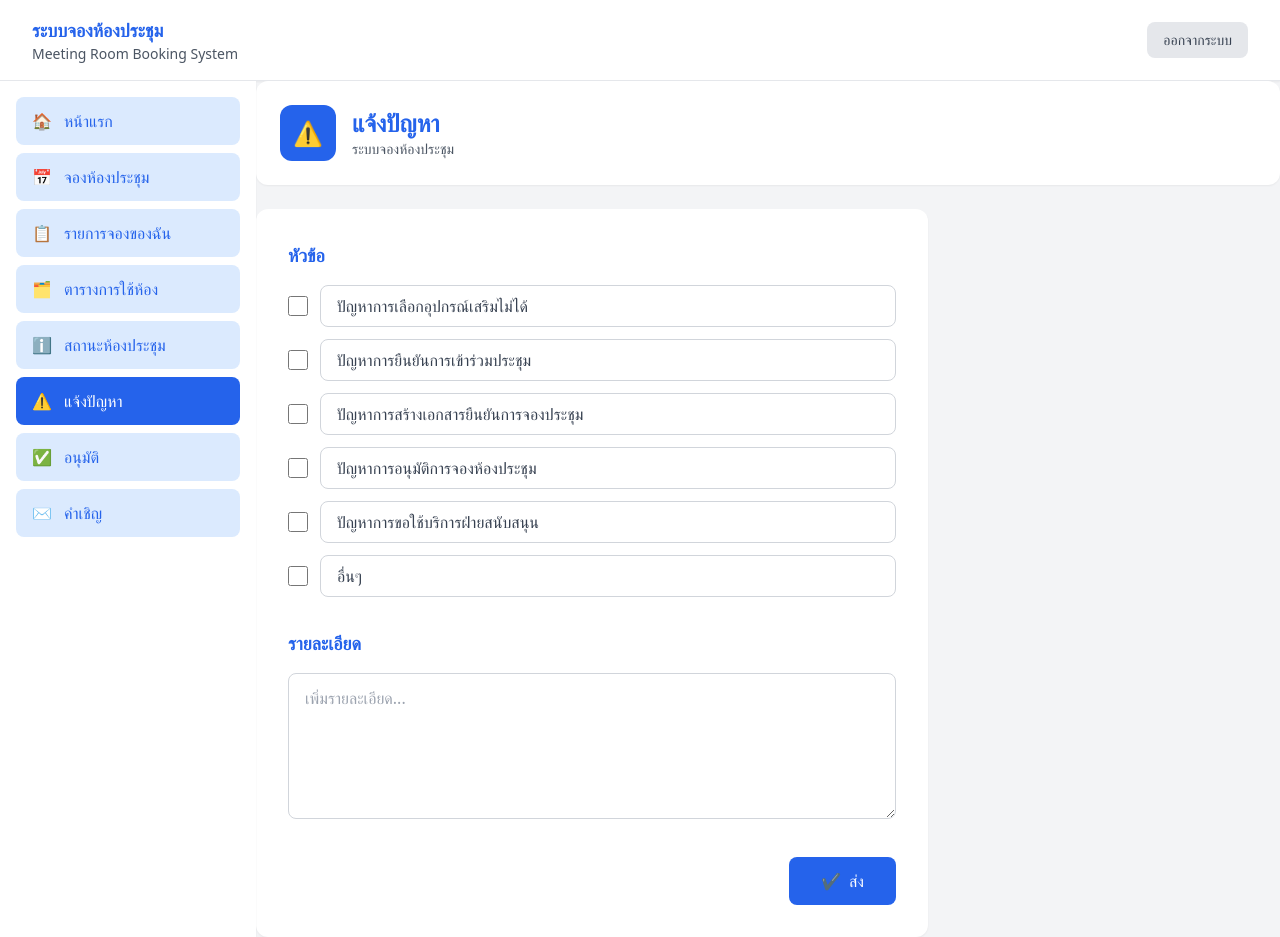
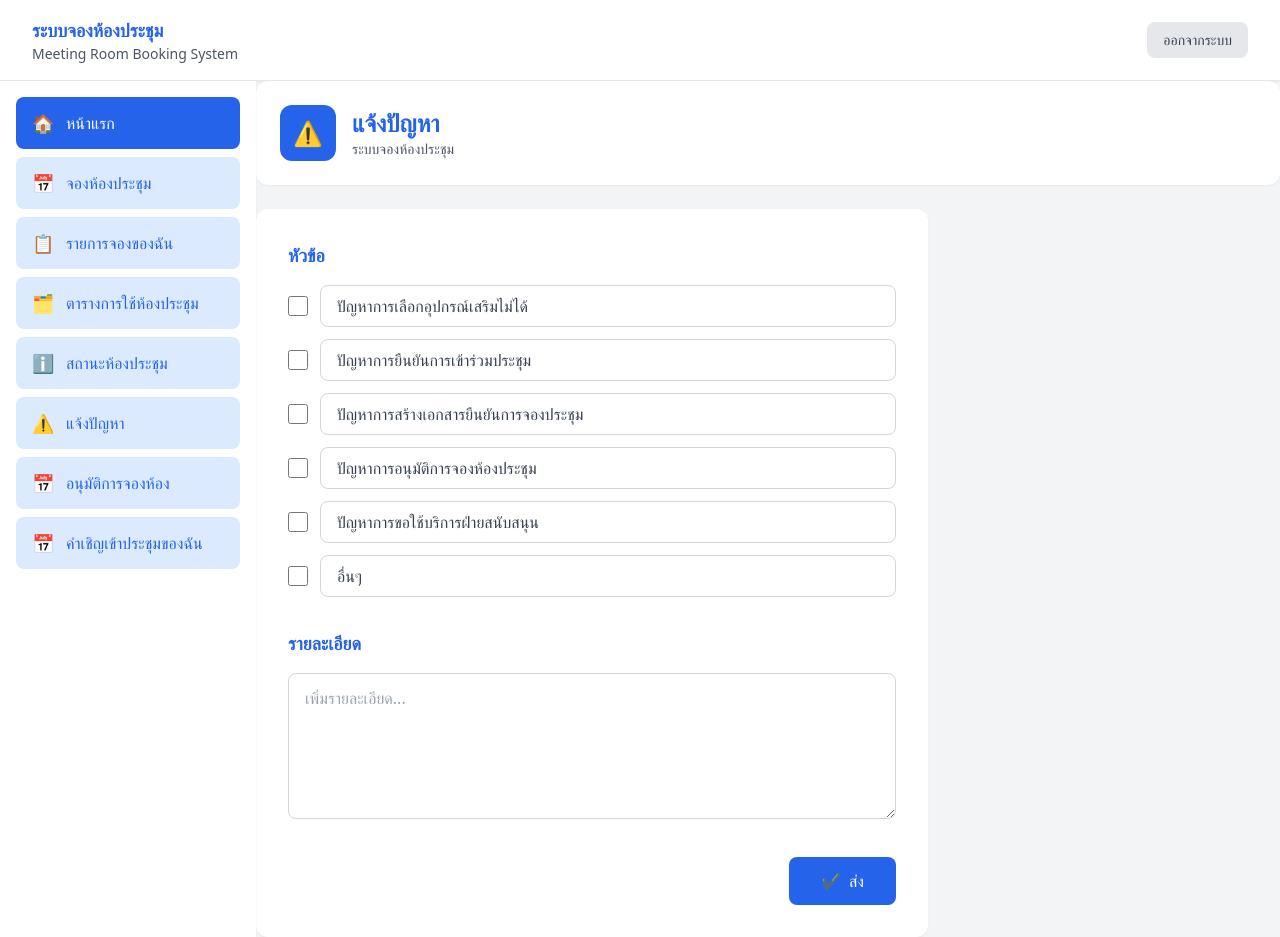
Before and after one commit to SewapongMunjan/Booking-Conference-room, a Vue app in the folder bookconroom/: page /report in a window 1280 px wide. Built offline with nearby package versions, Linux system fonts and the light colour scheme; no server answers; sample sign-in values are in the browser's storage.

Commit message:
navbar fix

```diff
--- a/bookconroom/src/components/AdminApprovals.vue
+++ b/bookconroom/src/components/AdminApprovals.vue
@@ -118,6 +118,22 @@
             >
               <span class="text-lg">⚠️</span>
               <span class="truncate">แจ้งปัญหา</span>
+            </router-link>
+            <router-link
+              to="/admin/approvals"
+              @click="sidebarOpen = false"
+              class="flex items-center gap-3 px-4 py-3 text-blue-600 bg-blue-100 rounded-lg hover:bg-blue-200 transition-colors"
+            >
+              <span class="text-lg">📅</span>
+              <span class="truncate">อนุมัติการจองห้อง</span>
+            </router-link>
+            <router-link
+              to="/my-invites"
+              @click="sidebarOpen = false"
+              class="flex items-center gap-3 px-4 py-3 text-blue-600 bg-blue-100 rounded-lg hover:bg-blue-200 transition-colors"
+            >
+              <span class="text-lg">📅</span>
+              <span class="truncate">คำเชิญเข้าประชุมของฉัน</span>
             </router-link>
           </nav>
 
--- a/bookconroom/src/components/BookCompleteInfo.vue
+++ b/bookconroom/src/components/BookCompleteInfo.vue
@@ -118,6 +118,22 @@
             >
               <span class="text-lg">⚠️</span>
               <span class="truncate">แจ้งปัญหา</span>
+            </router-link>
+            <router-link
+              to="/admin/approvals"
+              @click="sidebarOpen = false"
+              class="flex items-center gap-3 px-4 py-3 text-blue-600 bg-blue-100 rounded-lg hover:bg-blue-200 transition-colors"
+            >
+              <span class="text-lg">📅</span>
+              <span class="truncate">อนุมัติการจองห้อง</span>
+            </router-link>
+            <router-link
+              to="/my-invites"
+              @click="sidebarOpen = false"
+              class="flex items-center gap-3 px-4 py-3 text-blue-600 bg-blue-100 rounded-lg hover:bg-blue-200 transition-colors"
+            >
+              <span class="text-lg">📅</span>
+              <span class="truncate">คำเชิญเข้าประชุมของฉัน</span>
             </router-link>
           </nav>
 
--- a/bookconroom/src/components/Booking.vue
+++ b/bookconroom/src/components/Booking.vue
@@ -118,6 +118,22 @@
             >
               <span class="text-lg">⚠️</span>
               <span class="truncate">แจ้งปัญหา</span>
+            </router-link>
+            <router-link
+              to="/admin/approvals"
+              @click="sidebarOpen = false"
+              class="flex items-center gap-3 px-4 py-3 text-blue-600 bg-blue-100 rounded-lg hover:bg-blue-200 transition-colors"
+            >
+              <span class="text-lg">📅</span>
+              <span class="truncate">อนุมัติการจองห้อง</span>
+            </router-link>
+            <router-link
+              to="/my-invites"
+              @click="sidebarOpen = false"
+              class="flex items-center gap-3 px-4 py-3 text-blue-600 bg-blue-100 rounded-lg hover:bg-blue-200 transition-colors"
+            >
+              <span class="text-lg">📅</span>
+              <span class="truncate">คำเชิญเข้าประชุมของฉัน</span>
             </router-link>
           </nav>
 
--- a/bookconroom/src/components/BookingInfo.vue
+++ b/bookconroom/src/components/BookingInfo.vue
@@ -118,6 +118,22 @@
             >
               <span class="text-lg">⚠️</span>
               <span class="truncate">แจ้งปัญหา</span>
+            </router-link>
+            <router-link
+              to="/admin/approvals"
+              @click="sidebarOpen = false"
+              class="flex items-center gap-3 px-4 py-3 text-blue-600 bg-blue-100 rounded-lg hover:bg-blue-200 transition-colors"
+            >
+              <span class="text-lg">📅</span>
+              <span class="truncate">อนุมัติการจองห้อง</span>
+            </router-link>
+            <router-link
+              to="/my-invites"
+              @click="sidebarOpen = false"
+              class="flex items-center gap-3 px-4 py-3 text-blue-600 bg-blue-100 rounded-lg hover:bg-blue-200 transition-colors"
+            >
+              <span class="text-lg">📅</span>
+              <span class="truncate">คำเชิญเข้าประชุมของฉัน</span>
             </router-link>
           </nav>
 
--- a/bookconroom/src/components/BookingList.vue
+++ b/bookconroom/src/components/BookingList.vue
@@ -118,6 +118,22 @@
             >
               <span class="text-lg">⚠️</span>
               <span class="truncate">แจ้งปัญหา</span>
+            </router-link>
+            <router-link
+              to="/admin/approvals"
+              @click="sidebarOpen = false"
+              class="flex items-center gap-3 px-4 py-3 text-blue-600 bg-blue-100 rounded-lg hover:bg-blue-200 transition-colors"
+            >
+              <span class="text-lg">📅</span>
+              <span class="truncate">อนุมัติการจองห้อง</span>
+            </router-link>
+            <router-link
+              to="/my-invites"
+              @click="sidebarOpen = false"
+              class="flex items-center gap-3 px-4 py-3 text-blue-600 bg-blue-100 rounded-lg hover:bg-blue-200 transition-colors"
+            >
+              <span class="text-lg">📅</span>
+              <span class="truncate">คำเชิญเข้าประชุมของฉัน</span>
             </router-link>
           </nav>
 
--- a/bookconroom/src/components/Home.vue
+++ b/bookconroom/src/components/Home.vue
@@ -118,6 +118,22 @@
             >
               <span class="text-lg">⚠️</span>
               <span class="truncate">แจ้งปัญหา</span>
+            </router-link>
+            <router-link
+              to="/admin/approvals"
+              @click="sidebarOpen = false"
+              class="flex items-center gap-3 px-4 py-3 text-blue-600 bg-blue-100 rounded-lg hover:bg-blue-200 transition-colors"
+            >
+              <span class="text-lg">📅</span>
+              <span class="truncate">อนุมัติการจองห้อง</span>
+            </router-link>
+            <router-link
+              to="/my-invites"
+              @click="sidebarOpen = false"
+              class="flex items-center gap-3 px-4 py-3 text-blue-600 bg-blue-100 rounded-lg hover:bg-blue-200 transition-colors"
+            >
+              <span class="text-lg">📅</span>
+              <span class="truncate">คำเชิญเข้าประชุมของฉัน</span>
             </router-link>
           </nav>
 
--- a/bookconroom/src/components/MyInvites.vue
+++ b/bookconroom/src/components/MyInvites.vue
@@ -118,6 +118,22 @@
             >
               <span class="text-lg">⚠️</span>
               <span class="truncate">แจ้งปัญหา</span>
+            </router-link>
+            <router-link
+              to="/admin/approvals"
+              @click="sidebarOpen = false"
+              class="flex items-center gap-3 px-4 py-3 text-blue-600 bg-blue-100 rounded-lg hover:bg-blue-200 transition-colors"
+            >
+              <span class="text-lg">📅</span>
+              <span class="truncate">อนุมัติการจองห้อง</span>
+            </router-link>
+            <router-link
+              to="/my-invites"
+              @click="sidebarOpen = false"
+              class="flex items-center gap-3 px-4 py-3 text-blue-600 bg-blue-100 rounded-lg hover:bg-blue-200 transition-colors"
+            >
+              <span class="text-lg">📅</span>
+              <span class="truncate">คำเชิญเข้าประชุมของฉัน</span>
             </router-link>
           </nav>
 
--- a/bookconroom/src/components/Report.vue
+++ b/bookconroom/src/components/Report.vue
@@ -57,16 +57,72 @@
             </button>
           </div>
           <!-- Nav -->
-            <nav class="flex-1 p-4 space-y-2 overflow-y-auto">
-              <router-link to="/" class="nav-link">🏠 <span>หน้าแรก</span></router-link>
-              <router-link to="/booking" class="nav-link">📅 <span>จองห้องประชุม</span></router-link>
-              <router-link to="/booking-list" class="nav-link">📋 <span>รายการจองของฉัน</span></router-link>
-              <router-link to="/room-use" class="nav-link">🗂️ <span>ตารางการใช้ห้อง</span></router-link>
-              <router-link to="/room-status" class="nav-link">ℹ️ <span>สถานะห้องประชุม</span></router-link>
-              <router-link to="/report" class="nav-link-active">⚠️ <span>แจ้งปัญหา</span></router-link>
-              <router-link to="/admin-approvals" class="nav-link">✅ <span>อนุมัติ</span></router-link>
-              <router-link to="/my-invites" class="nav-link">✉️ <span>คำเชิญ</span></router-link>
-            </nav>
+          <nav class="flex-1 p-4 space-y-2 overflow-y-auto">
+            <router-link
+              to="/"
+              @click="sidebarOpen = false"
+              class="flex items-center gap-3 px-4 py-3 text-white bg-blue-600 rounded-lg font-medium"
+            >
+              <span class="text-lg">🏠</span>
+              <span class="truncate">หน้าแรก</span>
+            </router-link>
+            <router-link
+              to="/booking"
+              @click="sidebarOpen = false"
+              class="flex items-center gap-3 px-4 py-3 text-blue-600 bg-blue-100 rounded-lg hover:bg-blue-200 transition-colors"
+            >
+              <span class="text-lg">📅</span>
+              <span class="truncate">จองห้องประชุม</span>
+            </router-link>
+            <router-link
+              to="/booking-list"
+              @click="sidebarOpen = false"
+              class="flex items-center gap-3 px-4 py-3 text-blue-600 bg-blue-100 rounded-lg hover:bg-blue-200 transition-colors"
+            >
+              <span class="text-lg">📋</span>
+              <span class="truncate">รายการจองของฉัน</span>
+            </router-link>
+            <router-link
+              to="/room-use"
+              @click="sidebarOpen = false"
+              class="flex items-center gap-3 px-4 py-3 text-blue-600 bg-blue-100 rounded-lg hover:bg-blue-200 transition-colors"
+            >
+              <span class="text-lg">🗂️</span>
+              <span class="truncate">ตารางการใช้ห้องประชุม</span>
+            </router-link>
+            <router-link
+              to="/room-status"
+              @click="sidebarOpen = false"
+              class="flex items-center gap-3 px-4 py-3 text-blue-600 bg-blue-100 rounded-lg hover:bg-blue-200 transition-colors"
+            >
+              <span class="text-lg">ℹ️</span>
+              <span class="truncate">สถานะห้องประชุม</span>
+            </router-link>
+            <router-link
+              to="/report"
+              @click="sidebarOpen = false"
+              class="flex items-center gap-3 px-4 py-3 text-blue-600 bg-blue-100 rounded-lg hover:bg-blue-200 transition-colors"
+            >
+              <span class="text-lg">⚠️</span>
+              <span class="truncate">แจ้งปัญหา</span>
+            </router-link>
+            <router-link
+              to="/admin/approvals"
+              @click="sidebarOpen = false"
+              class="flex items-center gap-3 px-4 py-3 text-blue-600 bg-blue-100 rounded-lg hover:bg-blue-200 transition-colors"
+            >
+              <span class="text-lg">📅</span>
+              <span class="truncate">อนุมัติการจองห้อง</span>
+            </router-link>
+            <router-link
+              to="/my-invites"
+              @click="sidebarOpen = false"
+              class="flex items-center gap-3 px-4 py-3 text-blue-600 bg-blue-100 rounded-lg hover:bg-blue-200 transition-colors"
+            >
+              <span class="text-lg">📅</span>
+              <span class="truncate">คำเชิญเข้าประชุมของฉัน</span>
+            </router-link>
+          </nav>
           <!-- Mobile logout -->
           <div class="lg:hidden p-4 border-t">
             <button
--- a/bookconroom/src/components/RoomStatus.vue
+++ b/bookconroom/src/components/RoomStatus.vue
@@ -119,6 +119,22 @@
               <span class="text-lg">⚠️</span>
               <span class="truncate">แจ้งปัญหา</span>
             </router-link>
+            <router-link
+              to="/admin/approvals"
+              @click="sidebarOpen = false"
+              class="flex items-center gap-3 px-4 py-3 text-blue-600 bg-blue-100 rounded-lg hover:bg-blue-200 transition-colors"
+            >
+              <span class="text-lg">📅</span>
+              <span class="truncate">อนุมัติการจองห้อง</span>
+            </router-link>
+            <router-link
+              to="/my-invites"
+              @click="sidebarOpen = false"
+              class="flex items-center gap-3 px-4 py-3 text-blue-600 bg-blue-100 rounded-lg hover:bg-blue-200 transition-colors"
+            >
+              <span class="text-lg">📅</span>
+              <span class="truncate">คำเชิญเข้าประชุมของฉัน</span>
+            </router-link>
           </nav>
 
           <!-- Mobile Logout Button -->
--- a/bookconroom/src/components/RoomUse.vue
+++ b/bookconroom/src/components/RoomUse.vue
@@ -119,6 +119,22 @@
               <span class="text-lg">⚠️</span>
               <span class="truncate">แจ้งปัญหา</span>
             </router-link>
+            <router-link
+              to="/admin/approvals"
+              @click="sidebarOpen = false"
+              class="flex items-center gap-3 px-4 py-3 text-blue-600 bg-blue-100 rounded-lg hover:bg-blue-200 transition-colors"
+            >
+              <span class="text-lg">📅</span>
+              <span class="truncate">อนุมัติการจองห้อง</span>
+            </router-link>
+            <router-link
+              to="/my-invites"
+              @click="sidebarOpen = false"
+              class="flex items-center gap-3 px-4 py-3 text-blue-600 bg-blue-100 rounded-lg hover:bg-blue-200 transition-colors"
+            >
+              <span class="text-lg">📅</span>
+              <span class="truncate">คำเชิญเข้าประชุมของฉัน</span>
+            </router-link>
           </nav>
 
           <!-- Mobile Logout Button -->
```
